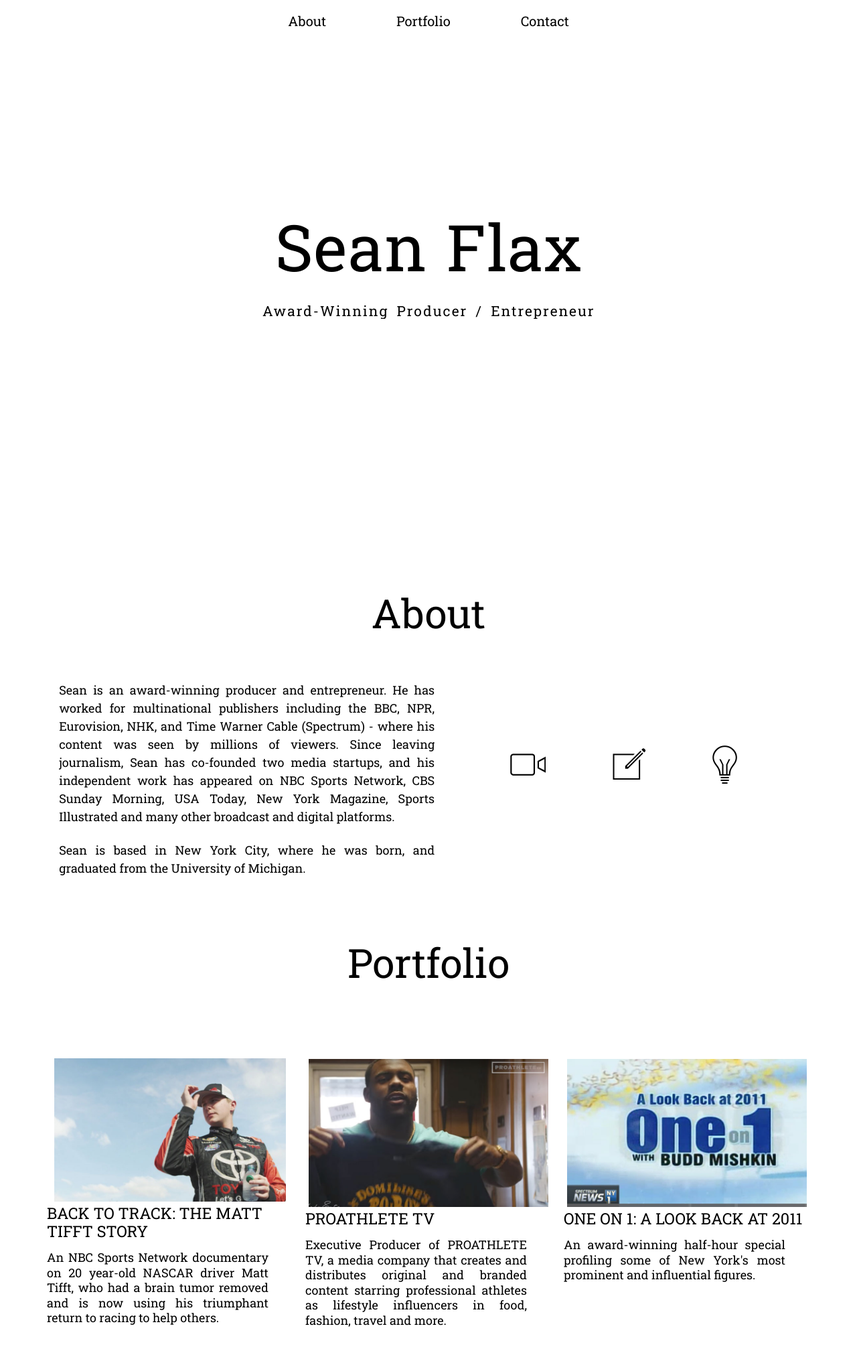
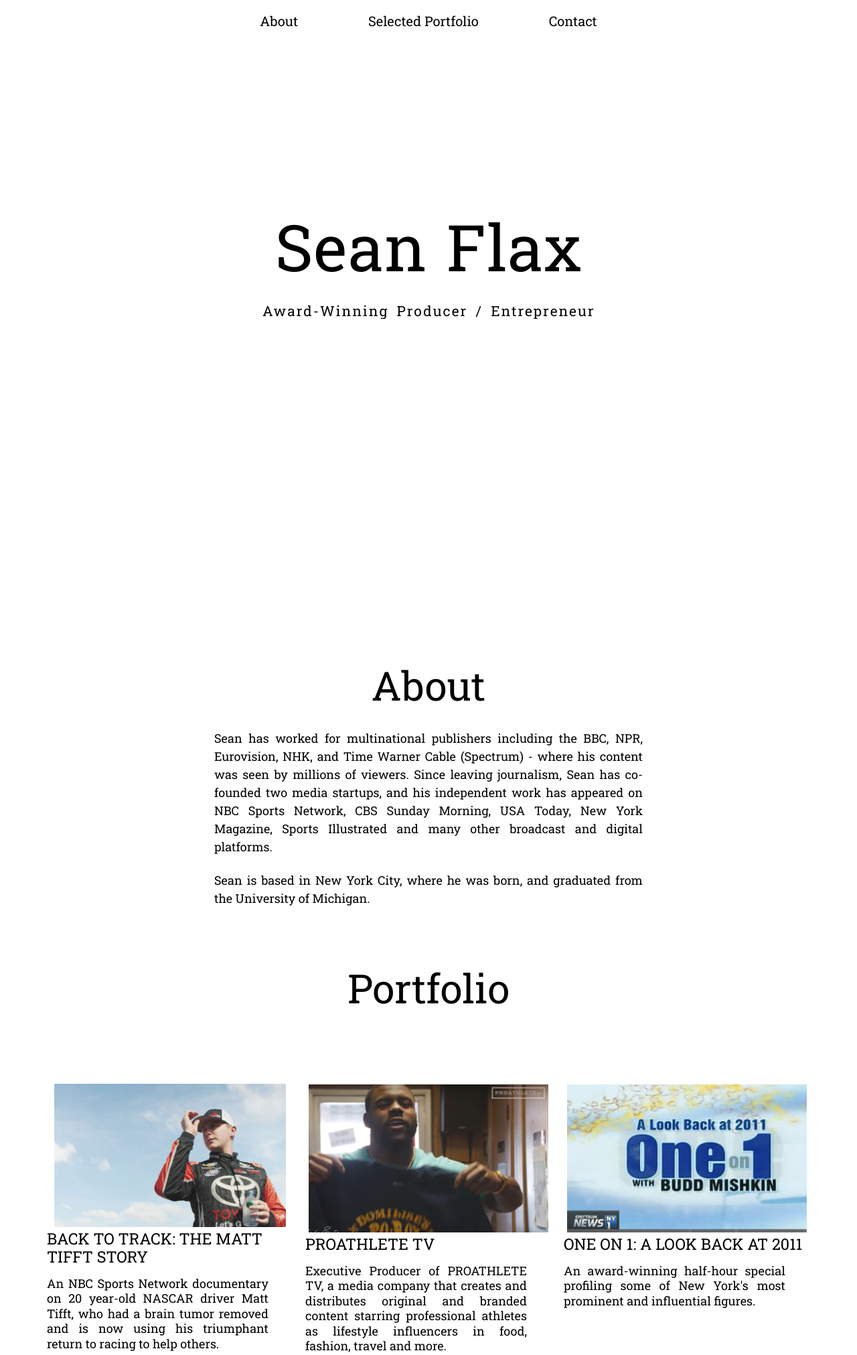
Before and after one commit to samnags/sean_flax, a PHP site: page / in a window 1280 px wide. Shown: the top 2023 px of the page at 67% size. Run offline with PHP 8.4, Linux system fonts and the light colour scheme; style sheets or scripts are compiled from the project's sources; some web fonts are replaced.

Commit message:
centers about

```diff
--- a/index.html
+++ b/index.html
@@ -21,7 +21,7 @@
             <div id="nav" class="nav row">
                 <ul>
                     <li><a href="#about">About</a></li>
-                    <li><a href="#portfolio">Portfolio</a></li>
+                    <li><a href="#portfolio">Selected Portfolio</a></li>
                     <li><a href="#contact">Contact</a></li>
                 </ul>
             </div>
@@ -42,18 +42,13 @@
     </header>
 
     <section id="about" class="about">
-        <div class="row">
-            <h2>About</h2>
-            <div class="col span-2-of-4 bio">
-                <p>Sean is an award-winning producer and entrepreneur. He has worked for multinational publishers including the BBC, NPR, Eurovision, NHK, and Time Warner Cable (Spectrum) - where his content was seen by millions of viewers. Since leaving journalism, Sean has co-founded two media startups, and his independent work has appeared on NBC Sports Network, CBS Sunday Morning, USA Today, New York Magazine, Sports Illustrated and many other broadcast and digital platforms.</p>  <br><p>Sean is based in New York City, where he was born, and graduated from the University of Michigan.</p>
-            </div>
-
-            <div class="col soan-2-of-4 icons">
-                <i class="icon ion-ios-videocam-outline icon-big"></i>
-                <i class="icon ion-ios-compose-outline icon-big"></i>
-                <i class="icon ion-ios-lightbulb-outline icon-big"></i>
+        <div class="bio row">
+                <h2>About</h2>
+                <p>Sean has worked for multinational publishers including the BBC, NPR, Eurovision, NHK, and Time Warner Cable (Spectrum) - where his content was seen by millions of viewers. Since leaving journalism, Sean has co-founded two media startups, and his independent work has appeared on NBC Sports Network, CBS Sunday Morning, USA Today, New York Magazine, Sports Illustrated and many other broadcast and digital platforms.</p>  <br><p>Sean is based in New York City, where he was born, and graduated from the University of Michigan.</p>
             </div>
         </div>
+
+
     </section>
 
     <section id="portfolio" class="portfolio">
--- a/resources/css/style.css
+++ b/resources/css/style.css
@@ -112,9 +112,6 @@ h2 {
   left: 50%;
   transform: translate(-50%, -50%);
   font-size: 200%;
-  /*font-weight: 100;*/
-  /*background-color: green;*/
-  /*padding-bottom: 25%;*/
 }
 
 .hero-box-text {
@@ -134,7 +131,18 @@ h2 {
 /* -----------------------------  */
 
 .about {
+  position: relative;
   text-align: justify;
+  height: 80vh;
+}
+
+.bio {
+
+  /*font-size: 200%;*/
+  position: absolute;
+  top: 58%;
+  left: 50%;
+  transform: translate(-50%, -50%);
 }
 
 .about h2 {
```
